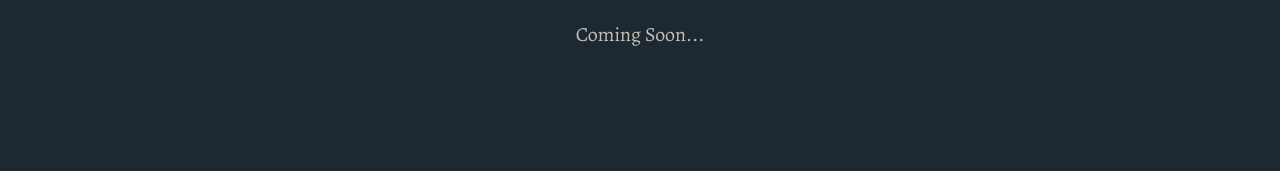
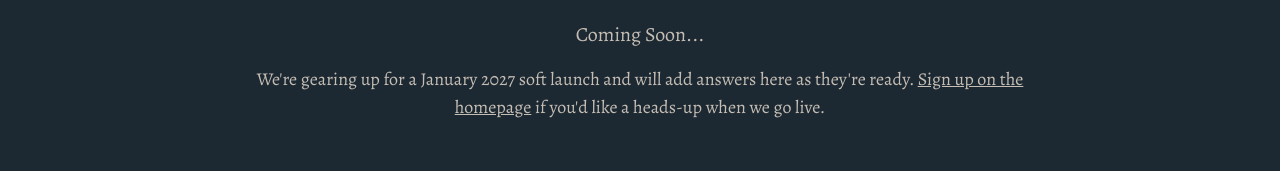
Before and after one commit to littlenorwayboats/website, a Next.js app: page /faq in a window 1280 px wide. Shown: the part 187-358 px from the top of the page. Built offline with nearby package versions, Linux system fonts and the light colour scheme; no server answers.

Commit message:
update faq

```diff
--- a/src/components/FaqPageView.tsx
+++ b/src/components/FaqPageView.tsx
@@ -21,6 +21,14 @@ function FaqComingSoon() {
           Frequently Asked Questions
         </h1>
         <p className="mt-6 text-xl text-mist">Coming Soon...</p>
+        <p className="mt-4 text-mist">
+          We&apos;re gearing up for a January 2027 soft launch and will add
+          answers here as they&apos;re ready.{" "}
+          <a className="underline" href="/#signup">
+            Sign up on the homepage
+          </a>{" "}
+          if you&apos;d like a heads-up when we go live.
+        </p>
       </div>
     </section>
   );
```
